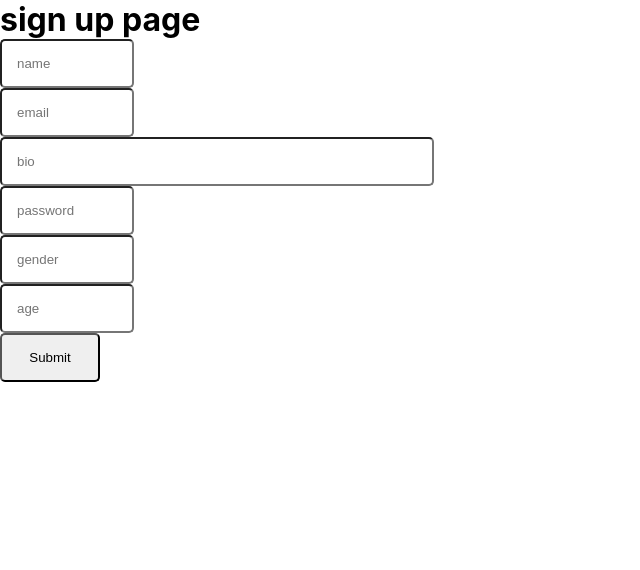
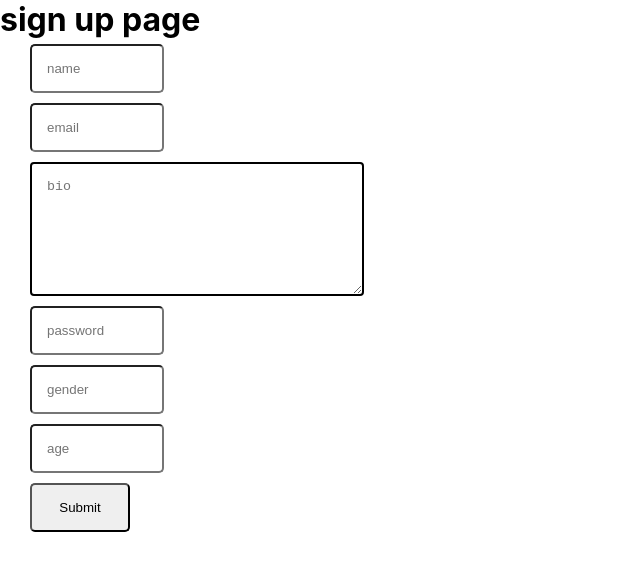
Before and after one commit to whitedevil31/travel-partner-frontEnd, a React (Create React App) app: page /users in a window 1280 px wide. Shown: the top 570 px of the page, without its empty margins (0-640 px from the left). Built offline with nearby package versions, Linux system fonts and the light colour scheme.

Commit message:
signup changed

```diff
--- a/src/App.css
+++ b/src/App.css
@@ -7,10 +7,13 @@
   flex-direction: column;
 }
 
-input {
+input,
+.bio {
   width: 100px;
   padding: 15px;
-
+  margin-top: 5px;
+  margin-bottom: 5px;
+  margin-left: 30px;
   border-width: 2px;
   border-radius: 5px;
 }
@@ -83,3 +86,11 @@ form {
   display: flex;
   flex-direction: column;
 }
+
+.bio {
+  border-width: 2px;
+  border-color: black;
+  border-radius: 4px;
+  height: 100px;
+  width: 300px;
+}
--- a/src/Route/SignUp.js
+++ b/src/Route/SignUp.js
@@ -12,12 +12,9 @@ const SignUp = () => {
   const history = useHistory();
   const fileHandler = (e) => {
     setAvatar(e.target.files[0]);
-    console.log(e.target.files[0]);
   };
   const fileUploadHandler = () => {
     const fd = new FormData();
-    console.log(getAvatar);
-    console.log(getAvatar.name);
     fd.append("pictures", getAvatar, getAvatar.name);
     const bearer = "Bearer " + setDone.token;
 
@@ -29,39 +26,26 @@ const SignUp = () => {
       )
       .then((res) => {
         console.log(res);
+        if (res.status === 200) {
+          history.push("/");
+        }
       });
-    // fetch("https://travel-partner-backend.herokuapp.com/users/me/pictures", {
-    //   method: "POST",
-    //   withCredentials: true,
-    //   headers: {
-    //     "Content-Type": "application/json",
-    //     Authorization: bearer,
-    //   },
-    //   body: fds,
-    // }).then((res) => console.log(res));
   };
 
   const onSubmit = (data) => {
-    // const fd = new FormData();
-    // fd.append("avatar", getAvatar, getAvatar.name);
+    fetch("https://travel-partner-backend.herokuapp.com/users", {
+      method: "POST",
+      headers: { "Content-Type": "application/json" },
+      body: JSON.stringify(data),
+    }).then((response) => {
+      response.json().then((res) => {
+        console.log("user data is " + res.user);
+        console.log("token is " + res.token);
+        getDone(res);
 
-    var dataHeader = { "Content-Type": "application/json" };
-    const jsonData = JSON.stringify(data);
-    const dataURL = "https://travel-partner-backend.herokuapp.com/users";
-    // const imgURL =
-    //   "https://travel-partner-backend.herokuapp.com/users/me/avatar";
-    const postData = axios.post(dataURL, jsonData, { headers: dataHeader });
-
-    // const imgData = axios.post(imgURL, fd);
-    axios.all([postData]).then(
-      axios.spread((obj1) => {
-        getDone(obj1.data);
         setShow(true);
-        // if (obj1.status === 201) {
-        //   history.push("/");
-        // }
-      })
-    );
+      });
+    });
   };
   return (
     <div>
@@ -70,10 +54,10 @@ const SignUp = () => {
       <form onSubmit={handleSubmit(onSubmit)}>
         <input type="text" placeholder="name" name="name" ref={register} />
         <input type="text" placeholder="email" name="email" ref={register} />
-        <input
+        <textarea
           type="text"
-          style={{ width: "400px" }}
           placeholder="bio"
+          className="bio"
           name="bio"
           ref={register}
         />
```
